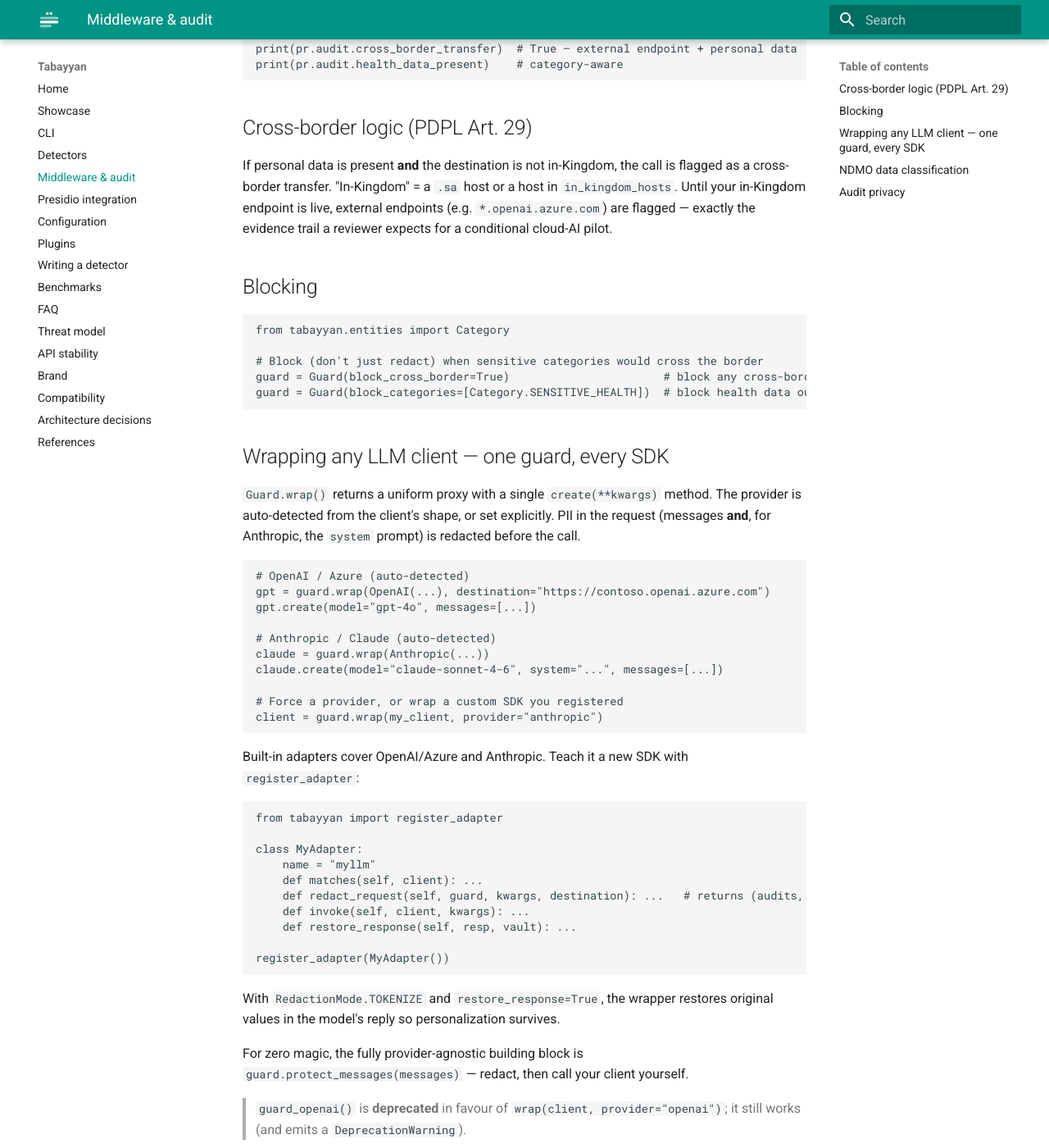
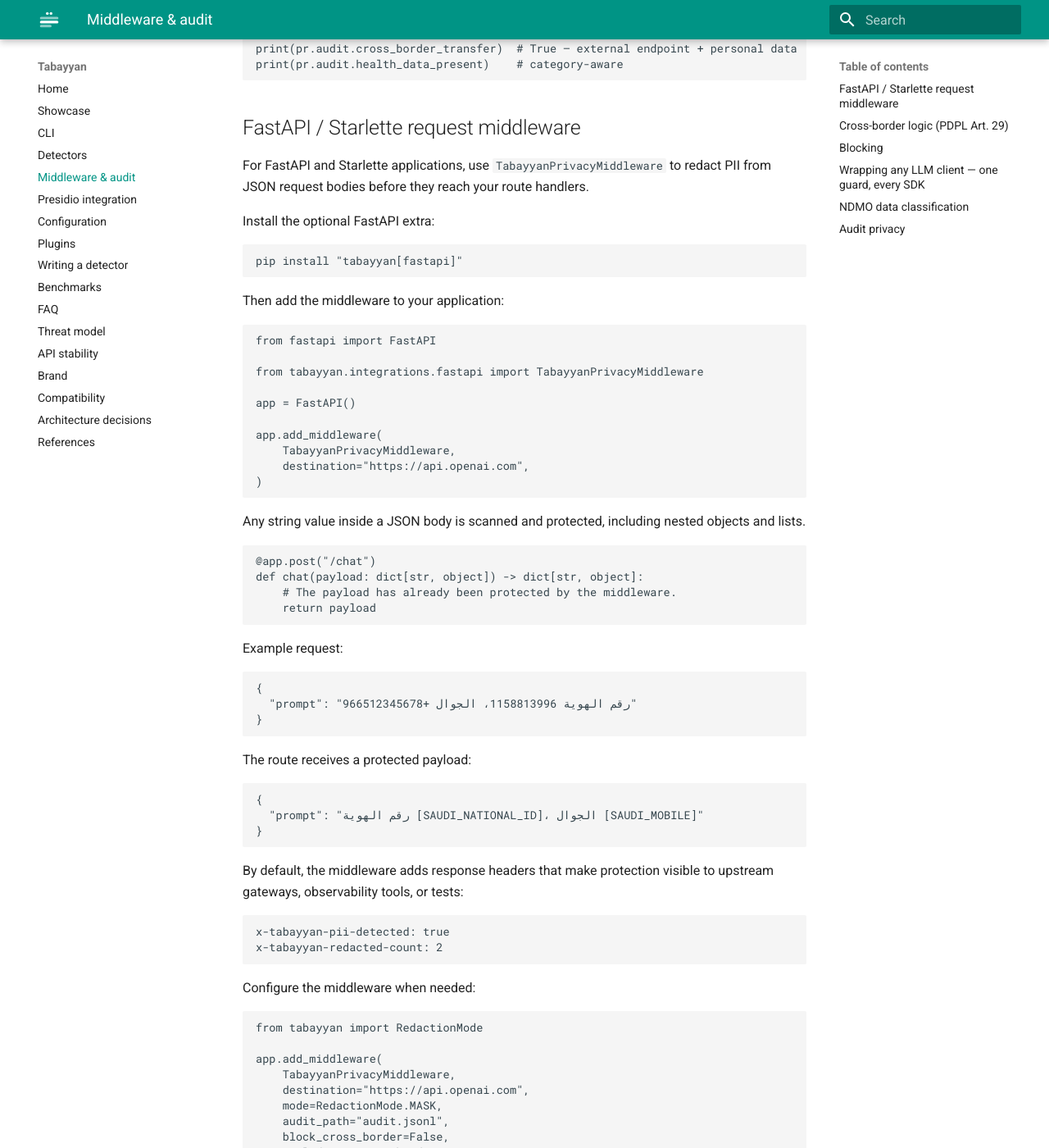
Before and after one commit to blackice2090/saudi-ai-privacy-gateway, an MkDocs documentation site: the page built from docs/middleware.md, in a window 1280 px wide and 1400 px high, scrolled down 506 px. Shown: the whole window at 82% size. Built offline with MkDocs 1.6.1 and Material for MkDocs 9.7.7, drawn with Linux system fonts in a browser that asks for light colours; some of the changed text lies outside the part shown.

Commit message:
docs: document FastAPI middleware usage

````diff
--- a/docs/middleware.md
+++ b/docs/middleware.md
@@ -23,7 +23,87 @@ print(pr.text)                       # redacted
 print(pr.audit.cross_border_transfer)  # True — external endpoint + personal data
 print(pr.audit.health_data_present)    # category-aware
 ```
+## FastAPI / Starlette request middleware
 
+For FastAPI and Starlette applications, use `TabayyanPrivacyMiddleware` to
+redact PII from JSON request bodies before they reach your route handlers.
+
+Install the optional FastAPI extra:
+
+```bash
+pip install "tabayyan[fastapi]"
+```
+
+Then add the middleware to your application:
+
+```python
+from fastapi import FastAPI
+
+from tabayyan.integrations.fastapi import TabayyanPrivacyMiddleware
+
+app = FastAPI()
+
+app.add_middleware(
+    TabayyanPrivacyMiddleware,
+    destination="https://api.openai.com",
+)
+```
+
+Any string value inside a JSON body is scanned and protected, including nested
+objects and lists.
+
+```python
+@app.post("/chat")
+def chat(payload: dict[str, object]) -> dict[str, object]:
+    # The payload has already been protected by the middleware.
+    return payload
+```
+
+Example request:
+
+```json
+{
+  "prompt": "رقم الهوية 1158813996، الجوال +966512345678"
+}
+```
+
+The route receives a protected payload:
+
+```json
+{
+  "prompt": "رقم الهوية [SAUDI_NATIONAL_ID]، الجوال [SAUDI_MOBILE]"
+}
+```
+
+By default, the middleware adds response headers that make protection visible to
+upstream gateways, observability tools, or tests:
+
+```text
+x-tabayyan-pii-detected: true
+x-tabayyan-redacted-count: 2
+```
+
+Configure the middleware when needed:
+
+```python
+from tabayyan import RedactionMode
+
+app.add_middleware(
+    TabayyanPrivacyMiddleware,
+    destination="https://api.openai.com",
+    mode=RedactionMode.MASK,
+    audit_path="audit.jsonl",
+    block_cross_border=False,
+    include_response_headers=True,
+)
+```
+
+Notes:
+
+- Only JSON request bodies are modified.
+- Non-JSON requests pass through unchanged.
+- The middleware does not call any external service.
+- Raw values are not written to audit logs unless audit configuration explicitly enables it.
 ## Cross-border logic (PDPL Art. 29)
 
 If personal data is present **and** the destination is not in-Kingdom, the
````
Also changed, not shown: README.md (+16 -0 lines).
